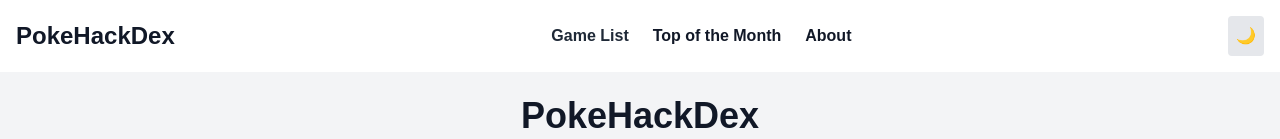
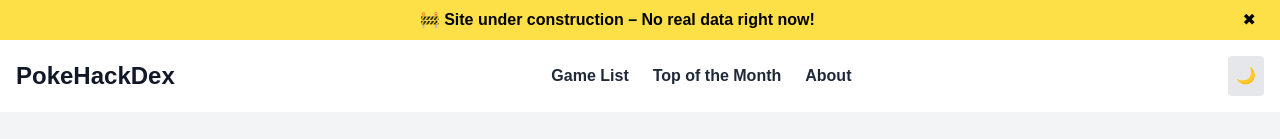
Before and after one commit to LinuxDroidMaster/pokehackdex, a Next.js app: page / in a window 1280 px wide. Shown: the top 139 px of the page. Built offline with nearby package versions, Linux system fonts and the light colour scheme.

Commit message:
Adding construction banner

```diff
--- a/src/app/layout.js
+++ b/src/app/layout.js
@@ -15,13 +15,19 @@
 
 export default function RootLayout({ children }) {
   const [darkMode, setDarkMode] = useState(false);
-  const [menuOpen, setMenuOpen] = useState(false);
+  const [showBanner, setShowBanner] = useState(true);
 
   useEffect(() => {
     const savedTheme = localStorage.getItem("theme");
     if (savedTheme === "dark") {
       document.documentElement.classList.add("dark");
       setDarkMode(true);
+    }
+
+    // Verificar si el usuario ya cerró el banner
+    const bannerClosed = localStorage.getItem("bannerClosed");
+    if (bannerClosed === "true") {
+      setShowBanner(false);
     }
   }, []);
 
@@ -36,22 +42,36 @@
     setDarkMode(!darkMode);
   };
 
+  const closeBanner = () => {
+    setShowBanner(false);
+    localStorage.setItem("bannerClosed", "true");
+  };
+
   return (
     <html lang="en" className={darkMode ? "dark" : ""}>
       <body className={`${geistSans.variable} ${geistMono.variable} antialiased bg-background text-foreground dark:bg-gray-900 dark:text-gray-100`}>
+        {/* Banner de En Construcción */}
+        {showBanner && (
+          <div className="bg-yellow-300 dark:bg-yellow-600 text-black dark:text-white text-center p-2 fixed top-0 left-0 w-full z-50 flex justify-between items-center">
+            <span className="mx-auto font-semibold">🚧 Site under construction – No real data right now!</span>
+            <button onClick={closeBanner} className="text-black dark:text-white px-4">
+              ✖
+            </button>
+          </div>
+        )}
+
         {/* Header */}
-        <header className="p-4 bg-white dark:bg-gray-800 shadow-md flex justify-between items-center">
-          {/* Logo */}
+        <header className="p-4 bg-white dark:bg-gray-800 shadow-md flex justify-between items-center mt-10">
           <h1 className="text-2xl font-bold text-gray-900 dark:text-gray-100">PokeHackDex</h1>
 
           {/* Menú en pantallas grandes */}
           <nav className="hidden md:flex items-center gap-6">
-            <a href="/" className="text-gray-800 dark:text-gray-100 font-semibold hover:text-blue-700 dark:hover:text-blue-400">Game List</a>
-            <a href="/top" className="text-gray-900 dark:text-gray-100 font-semibold hover:text-blue-600 dark:hover:text-blue-400">Top of the Month</a>
-            <a href="/about" className="text-gray-900 dark:text-gray-100 font-semibold hover:text-blue-600 dark:hover:text-blue-400">About</a>
+            <a href="/" className="text-gray-800 dark:text-gray-100 font-semibold hover:text-blue-600 dark:hover:text-blue-400">Game List</a>
+            <a href="/top" className="text-gray-800 dark:text-gray-100 font-semibold hover:text-blue-600 dark:hover:text-blue-400">Top of the Month</a>
+            <a href="/about" className="text-gray-800 dark:text-gray-100 font-semibold hover:text-blue-600 dark:hover:text-blue-400">About</a>
           </nav>
 
-          {/* Botón de modo oscuro + Menú en móviles */}
+          {/* Botón de modo oscuro y menú en móviles */}
           <div className="flex items-center gap-4">
             <button onClick={toggleDarkMode} className="p-2 bg-gray-200 dark:bg-gray-700 rounded text-gray-800 dark:text-gray-100">
               {darkMode ? "☀️" : "🌙"}
@@ -62,15 +82,6 @@
           </div>
         </header>
 
-        {/* Menú desplegable en móviles */}
-        {menuOpen && (
-          <nav className="md:hidden bg-white dark:bg-gray-800 p-4 shadow-md flex flex-col gap-4">
-            <a href="/" className="text-gray-900 dark:text-gray-100 font-semibold hover:text-blue-600 dark:hover:text-blue-400">Game List</a>
-            <a href="/top" className="text-gray-900 dark:text-gray-100 font-semibold hover:text-blue-600 dark:hover:text-blue-400">Top of the Month</a>
-            <a href="/about" className="text-gray-900 dark:text-gray-100 font-semibold hover:text-blue-600 dark:hover:text-blue-400">About</a>
-          </nav>
-        )}
-
         <main>{children}</main>
       </body>
     </html>
```
